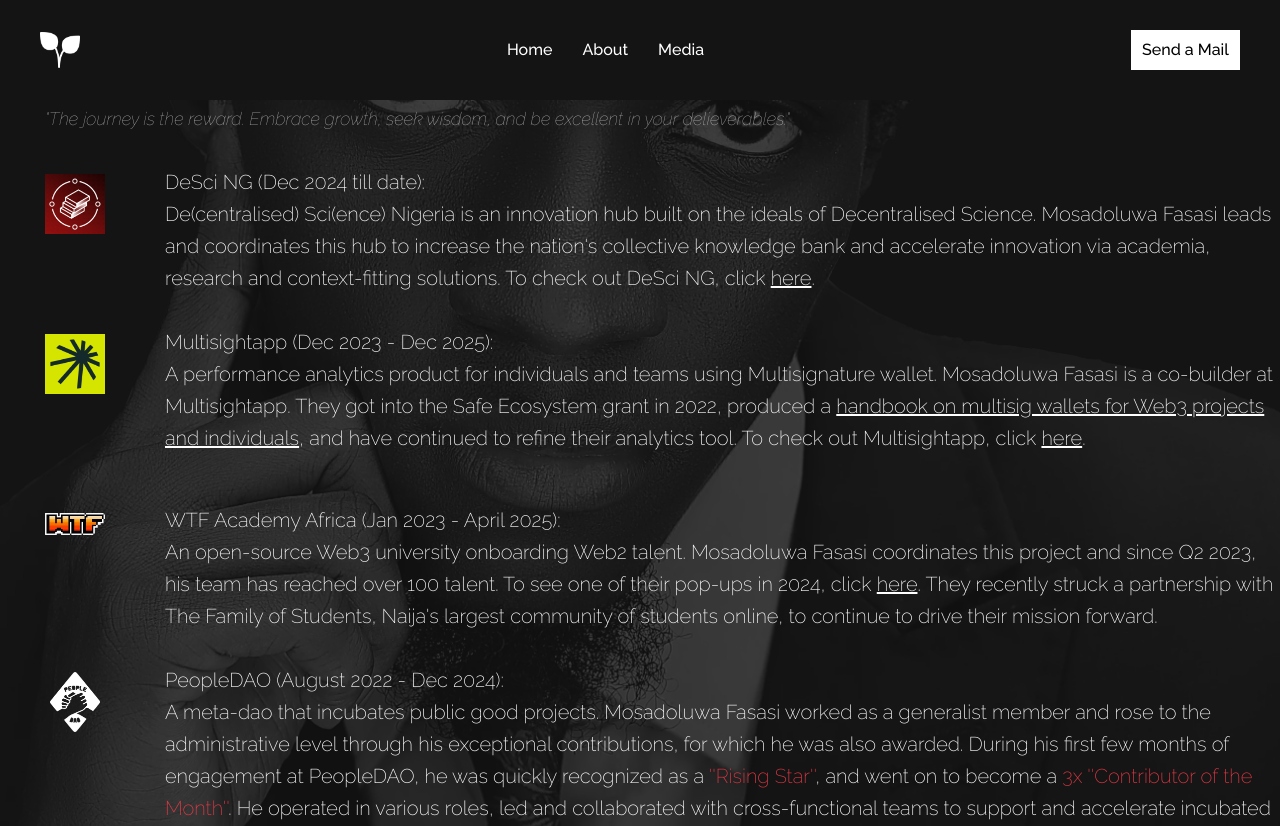
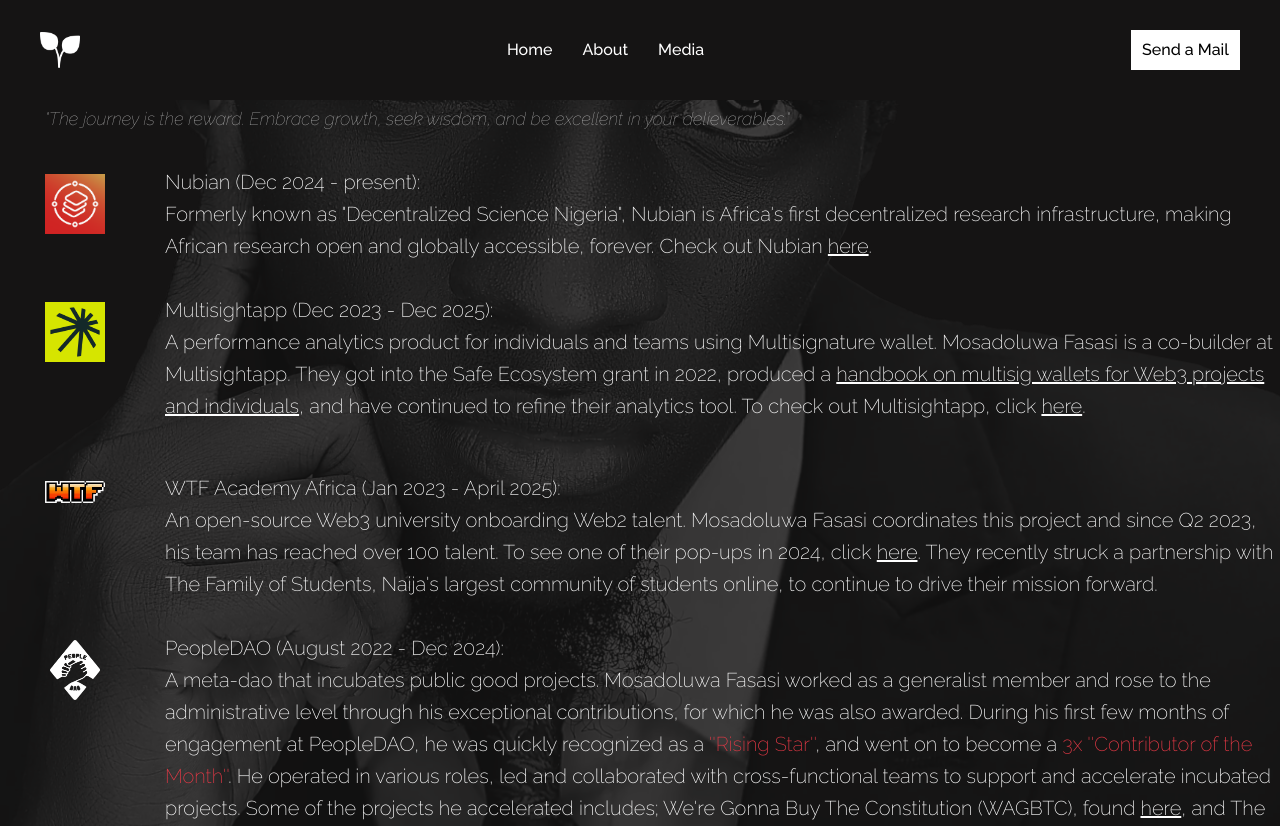
Before and after one commit to Mosamorphing/website, a React (Vite) app: page /career in a window 1280 px wide. Shown: the top 826 px of the page. Built offline with nearby package versions, Linux system fonts and the light colour scheme.

Commit message:
updates bio

```diff
--- a/src/pages/About/Bio.jsx
+++ b/src/pages/About/Bio.jsx
@@ -19,18 +19,38 @@
                 pointer. Godspeed, my friend!"
               </h2>
               <p>
-Mosadoluwa Fasasi is a Solutions Architect. Founder & Executive Director at De(centralised) Sci(ence) Nigeria (DeSci NG), an initiative building open, decentralised research infrastructure for Africa.
+                Mosadoluwa Fasasi is a Solutions Architect. Founder & Executive Director at{" "}
+                <a
+                  href="https://nubianresearch.com/"
+                  target="_blank"
+                  rel="noopener noreferrer"
+                  style={{ textDecoration: "none", color: "#e63946" }}
+                >
+                  Nubian Research (fka DeSci Nigeria)
+                </a>
+                , an initiative building open, decentralised research infrastructure
+                for Africa.{" "}
               </p>
               <p>
-In 2023, he served on the administrative team at People Decentralised Autonomous Organisation, where he helped steer historic projects, including their bid (attempted twice) to collectively own a physical copy of the Constitution of the United States. At PeopleDAO, he was recognised as a
-<span style={{ color: "#e63946" }}> “Rising Star” </span>
-and a
-<span style={{ color: "#e63946" }}> 3x Contributor of the Month </span>
-for accelerating incubated projects and delivering value across the DAO.
+                In 2023, he served on the administrative team at People
+                Decentralised Autonomous Organisation, where he helped steer
+                historic projects, including their bid (attempted twice) to
+                collectively own a physical copy of the Constitution of the United
+                States. At PeopleDAO, he was recognised as a
+                <span style={{ color: "#e63946" }}> “Rising Star” </span>
+                and a
+                <span style={{ color: "#e63946" }}> 3x Contributor of the Month </span>
+                for accelerating incubated projects and delivering value across the
+                DAO.
               </p>
               <p>
-Before venturing into the blockchain ecosystem, Mosadoluwa Fasasi wore many hats as an operator in the Nigerian startup ecosystem, delivering human-centred experiences and unlocking value for diverse stakeholders. With a background in Science Education, he now bridges his expertise in blockchain to champion DeSci. His work focuses on positioning Africa as an active contributor to global knowledge production through open science and research.
-
+                Before venturing into the blockchain ecosystem, Mosadoluwa Fasasi
+                wore many hats as an operator in the Nigerian startup ecosystem,
+                delivering human-centred experiences and unlocking value for
+                diverse stakeholders. With a background in Science Education, he
+                now bridges his expertise in blockchain to decentralise knowledge.
+                His work focuses on positioning Africa as an active contributor to
+                global knowledge production through open science and research.
               </p>
               <p>
                 To see some of his professional adventures, click {""}
--- a/src/pages/About/Career.jsx
+++ b/src/pages/About/Career.jsx
@@ -34,15 +34,12 @@
                     />
                   </div>
                   <p className="flex-1 -mt-2 sm:-mt-[6px]">
-                    DeSci NG (Dec 2024 till date): <br /> De(centralised) Sci(ence) Nigeria is an innovation hub built on
-                    the ideals of Decentralised Science. Mosadoluwa Fasasi leads and coordinates
-                    this hub to increase the nation's collective knowledge bank and accelerate innovation via
-                    academia, research and context-fitting solutions. To check out
-                    DeSci NG, click{" "}
+                    Nubian (Dec 2024 - present): <br /> Formerly known as "Decentralized Science Nigeria", Nubian is Africa's first decentralized research infrastructure, making African research open and globally accessible, forever. Check out
+                    Nubian {" "}
                     <a
                       className="underline"
                       target="_blank"
-                      href="https://desci.ng/"
+                      href="https://nubianresearch.com/"
                     >
                       here
                     </a>
```
Also changed, not shown: public/2b.png.
